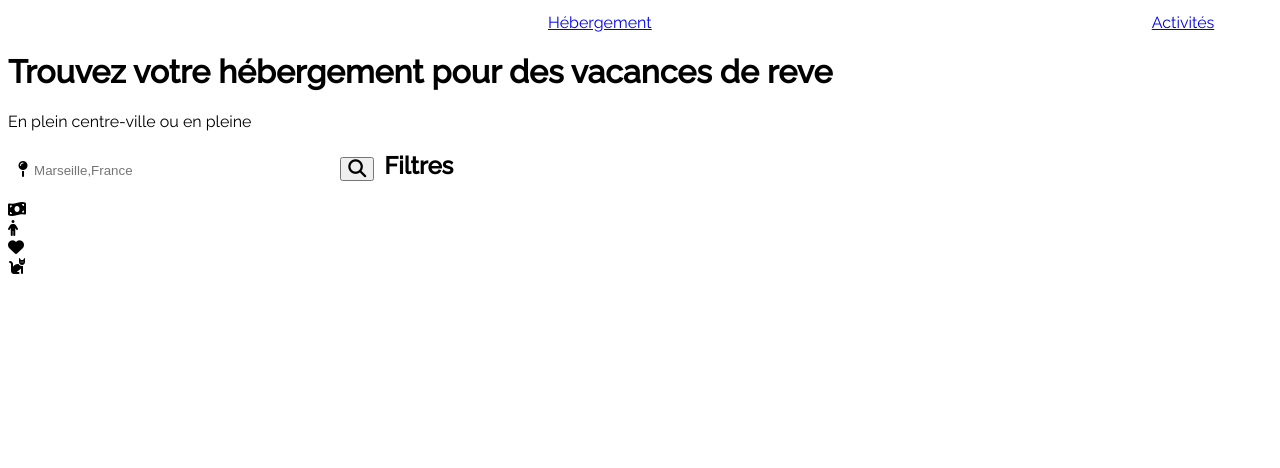
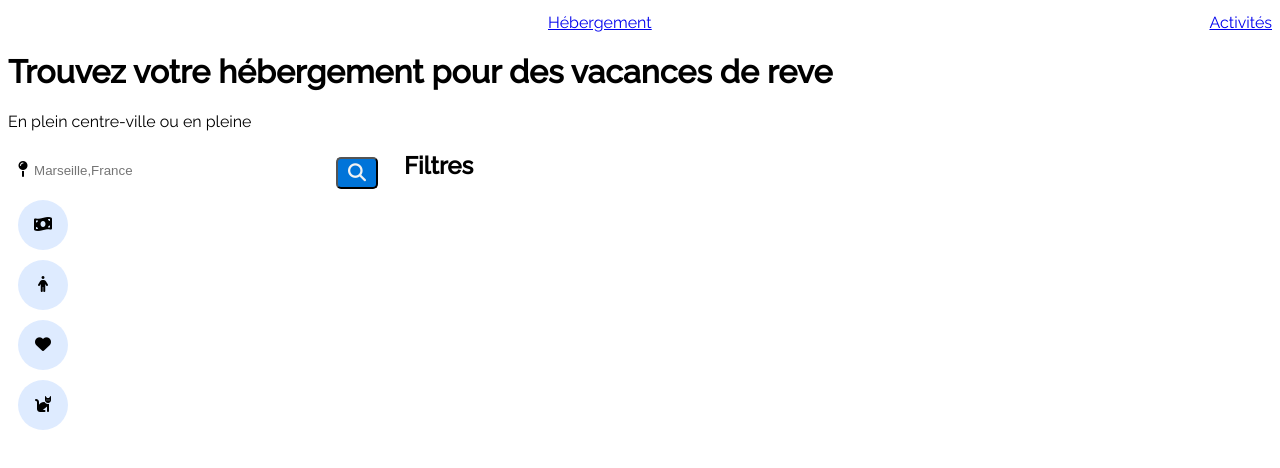
Before and after one commit to charlotte84/cpm2-2022-s1-booki-gratiot-charlotte, a plain HTML site: page DW+P2+-+Ressources+Booki+FR/DW P2 - Ressources Booki FR/index.html in a window 1280 px wide. Shown: the part 30-498 px from the top of the page. Drawn offline with Linux system fonts and the light colour scheme.

Commit message:
j'ai envoyer ma partie css avec mes bulles bleu et mes bordures

```diff
--- a/DW+P2+-+Ressources+Booki+FR/DW P2 - Ressources Booki FR/style.css
+++ b/DW+P2+-+Ressources+Booki+FR/DW P2 - Ressources Booki FR/style.css
@@ -18,6 +18,9 @@ body {
 nav ul
 {
     display: flex;
+    justify-content: center;
+    align-items: center;
+    justify-content: space-between;
 
 }
 
@@ -28,6 +31,7 @@ nav a
 {
     margin-left: 400px;
     padding-left: 100px;
+
 }
 
 .search input[type=text]{
@@ -41,3 +45,60 @@ nav a
         float:left;
         margin:10px;
     }
+
+ .search button{
+       background-color: #0074D9;
+        color: #f2f2f2;
+        float: right;
+        padding: 5px 10px;
+        margin-right: 16px;
+        font-size: 12px;
+        border-radius: 5px;
+        cursor: pointer;
+    }
+
+
+
+ .circle{
+    margin:10px;
+    width:50px;
+    background:#deebff;
+    height:50px;
+    text-align:center;
+    border-radius:100px;
+    line-height: 50px;
+
+}
+
+.people{
+    margin:10px;
+    width:50px;
+    background:#deebff;
+    height:50px;
+    text-align:center;
+    border-radius:100px;
+    line-height: 50px;
+
+}
+
+.coeur{
+
+	margin:10px;
+    width:50px;
+    background:#deebff;
+    height:50px;
+    text-align:center;
+    border-radius:100px;
+    line-height: 50px;
+
+}
+
+.chat{
+margin:10px;
+    width:50px;
+    background:#deebff;
+    height:50px;
+    text-align:center;
+    border-radius:100px;
+    line-height: 50px;
+}
```
